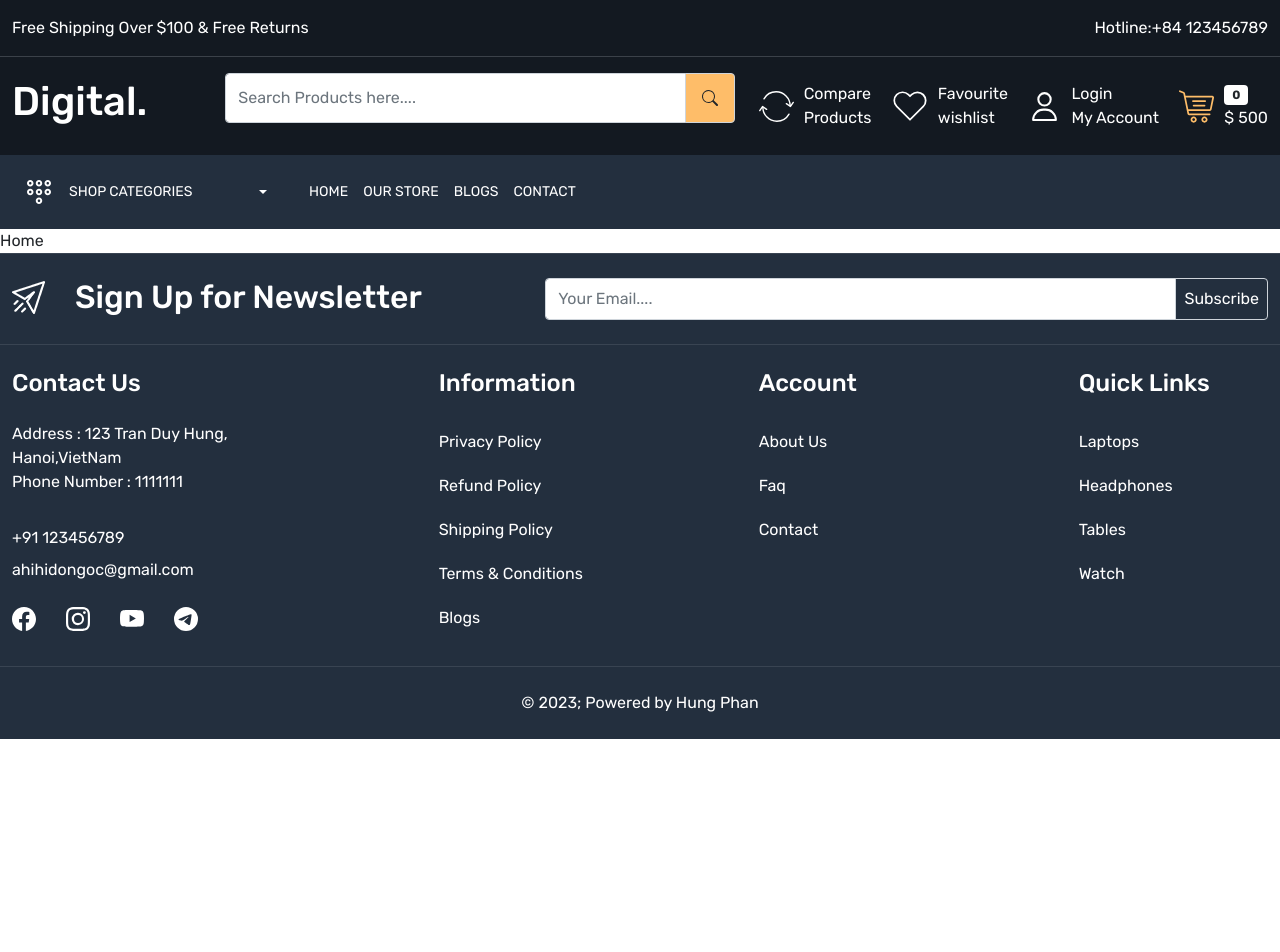
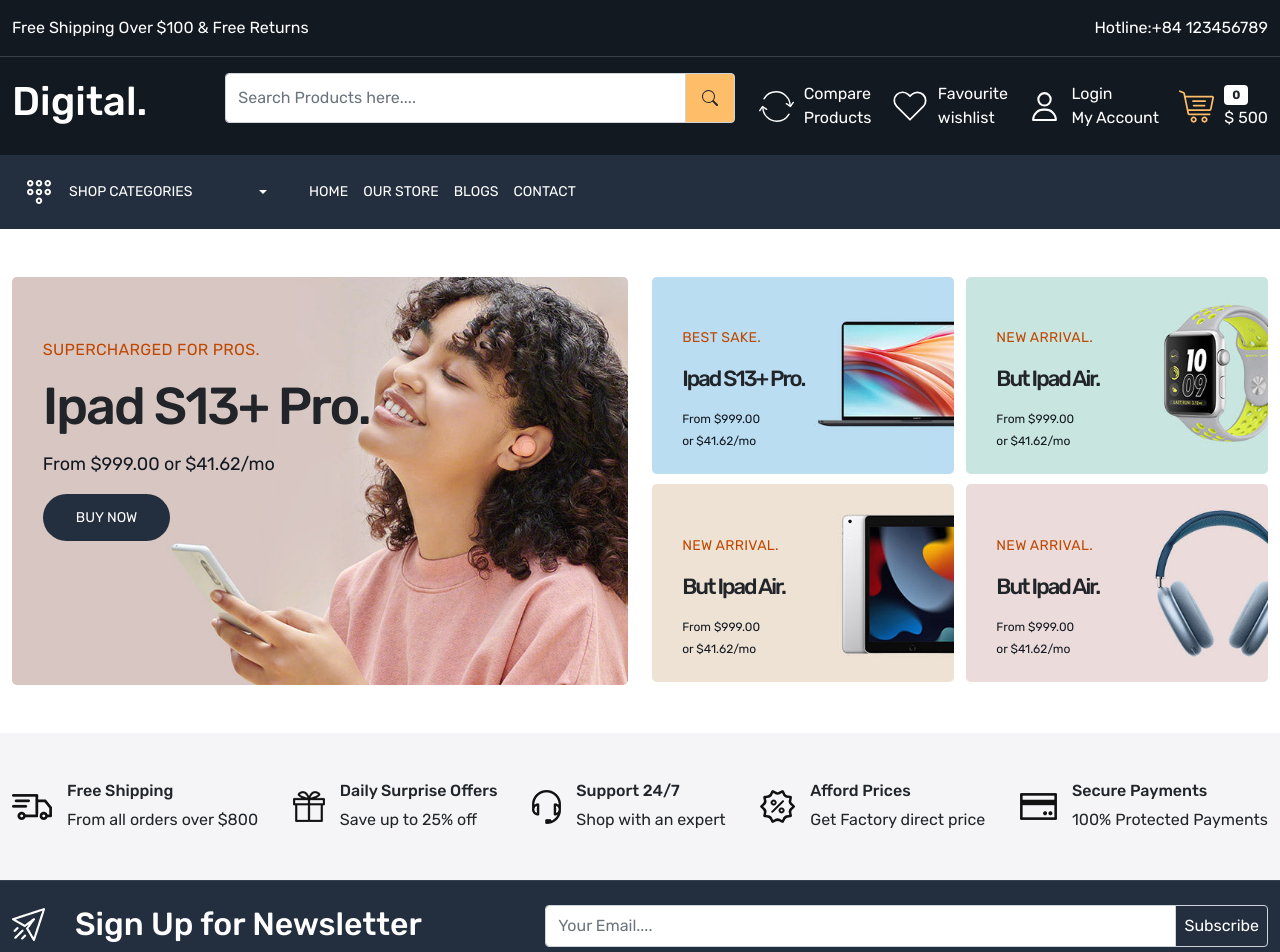
Before and after one commit to hungphan2001/digital-ecommerce, a React (Create React App) app: page / in a window 1280 px wide. Shown: the top 952 px of the page. Before the commit the page ends 800 px from the top, so only its background shows below. Built offline with nearby package versions, Linux system fonts and the light colour scheme.

Commit message:
create home wrapper
preview: https://imgur.com/Nf4JIa2

Signed-off-by: Hưng Phan <phandinhhungvp2001@gmail.com>

```diff
--- a/src/App.css
+++ b/src/App.css
@@ -9,6 +9,8 @@
   --color-3b4149:#3b4149;
   --color-febd69:#febd69;
   --color-232f3e:#232f3e;
+  --color-bf4800:#bf4800;
+  --color-f5f5f7:#f5f5f7;
 }
 
 body{
@@ -29,6 +31,19 @@ a{
 }
 .gap-30{
   gap:30px;
+}
+
+.button{
+  font-size: 14px;
+  background-color: var(--color-232f3e);
+  color:white;
+  padding: 13px 33px;
+  border-radius: 25px;
+}
+
+.button:hover{
+  background-color: var(--color-febd69);
+  color:var(--color-131921);
 }
 
 
@@ -94,6 +109,78 @@ a{
 
 /* Header Part End  */
 
+/* Home Start */
+.main-banner-content{
+  top:15%;
+  left:5%;
+}
+
+.main-banner-content h4{
+  font-size: 16px;
+  font-weight: 400;
+  line-height: 24px;
+  color:var(--color-bf4800);
+  margin: 0 0 12px;
+  text-transform: uppercase;
+  letter-spacing: 0.3px;
+}
+
+.main-banner-content h5{
+  font-size: 52px;
+  line-height: 64px;
+  margin: 0 0 12px;
+  text-transform: none;
+  letter-spacing: -2px;
+}
+
+.main-banner-content p{
+  font-size: 18px;
+  line-height: 28px;
+  letter-spacing: 0.4;
+  color: var(--color-131921);
+}
+
+.small-banner-content{
+  top:25%;
+  left:10%;
+}
+
+.small-banner-content h4{
+  font-size: 14px;
+  font-weight: 400;
+  line-height: 24px;
+  color:var(--color-bf4800);
+  margin: 0 0 12px;
+  text-transform: uppercase;
+  letter-spacing: 0.3px;
+}
+
+.small-banner-content h5{
+  font-size: 22px;
+  line-height: 34px;
+  margin: 0 0 12px;
+  text-transform: none;
+  letter-spacing: -2px;
+}
+
+.small-banner-content p{
+  font-size: 12px;
+  line-height: 22px;
+  letter-spacing: 0.4;
+  color: var(--color-131921);
+}
+
+.small-banner{
+  width: 49%;
+}
+/* Home End */
+
+/* Home wapper start */
+.home-wrapper-2 {
+  background-color: var(--color-f5f5f7);
+}
+/* Home wrapper end */
+
 /* footer */
 
 footer{
--- a/src/components/Footer.js
+++ b/src/components/Footer.js
@@ -79,6 +79,8 @@ const Footer = () => {
             </div>
           </div>
         </div>
+
+
       </footer>
       <footer className='py-4'>
         <div className="container-xxl">
--- a/src/pages/Home.js
+++ b/src/pages/Home.js
@@ -1,8 +1,123 @@
 import React from 'react'
-
+import { Link } from 'react-router-dom'
 const Home = () => {
   return (
-    <div>Home</div>
+    <>
+      <section className="home-wrapper-1 py-5">
+        <div className="container-xxl">
+          <div className="row">
+            <div className="col-6">
+              <div className='main-banner position-relative'>
+                <img src='images/main-banner-1.jpg'
+                  className='img-fluid rounded-3'
+                  alt='main banner'>
+                </img>
+                <div className="main-banner-content position-absolute">
+                  <h4>SUPERCHARGED FOR PROS.</h4>
+                  <h5>Ipad S13+ Pro.</h5>
+                  <p>From $999.00 or $41.62/mo</p>
+                  <Link className='button'>BUY NOW</Link>
+                </div>
+              </div>
+            </div>
+            <div className="col-6">
+              <div className="d-flex flex-wrap gap-10 justify-content-between align-items-center">
+              <div className='small-banner position-relative'>
+                <img src='images/catbanner-01.jpg'
+                  className='img-fluid rounded-3'
+                  alt='main banner'>
+                </img>
+                <div className="small-banner-content position-absolute">
+                  <h4>Best Sake.</h4>
+                  <h5>Ipad S13+ Pro.</h5>
+                  <p>From $999.00 <br/> or $41.62/mo</p>
+                </div>
+              </div>
+              <div className='small-banner position-relative'>
+                <img src='images/catbanner-02.jpg'
+                  className='img-fluid rounded-3'
+                  alt='main banner'>
+                </img>
+                <div className="small-banner-content position-absolute">
+                  <h4>NEW ARRIVAL.</h4>
+                  <h5>But Ipad Air.</h5>
+                  <p>From $999.00 <br/> or $41.62/mo</p>
+                </div>
+              </div>
+              <div className='small-banner position-relative'>
+                <img src='images/catbanner-03.jpg'
+                  className='img-fluid rounded-3'
+                  alt='main banner'>
+                </img>
+                <div className="small-banner-content position-absolute">
+                  <h4>NEW ARRIVAL.</h4>
+                  <h5>But Ipad Air.</h5>
+                  <p>From $999.00 <br/> or $41.62/mo</p>
+                </div>
+              </div>
+              <div className='small-banner position-relative'>
+                <img src='images/catbanner-04.jpg'
+                  className='img-fluid rounded-3'
+                  alt='main banner'>
+                </img>
+                <div className="small-banner-content position-absolute">
+                  <h4>NEW ARRIVAL.</h4>
+                  <h5>But Ipad Air.</h5>
+                  <p>From $999.00 <br/> or $41.62/mo</p>
+                </div>
+              </div>
+              </div>
+            </div>
+          </div>
+        </div>
+      </section>
+
+      <section className="home-wrapper-2 py-5">
+        <div className="container-xxl">
+          <div className="row">
+            <div className="col-12">
+              <div className="services d-flex align-items-center justify-content-between">
+              <div className='d-flex align-items-center gap-15'>
+              <img src='images/service.png' alt='services'></img>
+              <div>
+                <h6>Free Shipping</h6>
+                <p className='mb-0'>From all orders over $800</p>
+              </div>
+            </div>
+            <div className='d-flex align-items-center gap-15'>
+              <img src='images/service-02.png' alt='services'></img>
+              <div>
+                <h6>Daily Surprise Offers</h6>
+                <p className='mb-0'>Save up to 25% off</p>
+              </div>
+            </div>
+            <div className='d-flex align-items-center gap-15'>
+              <img src='images/service-03.png' alt='services'></img>
+              <div>
+                <h6>Support 24/7</h6>
+                <p className='mb-0'>Shop with an expert</p>
+              </div>
+            </div>
+            <div className='d-flex align-items-center gap-15'>
+              <img src='images/service-04.png' alt='services'></img>
+              <div>
+                <h6>Afford Prices</h6>
+                <p className='mb-0'>Get Factory direct price</p>
+              </div>
+            </div>
+            <div className='d-flex align-items-center gap-15'>
+              <img src='images/service-05.png' alt='services'></img>
+              <div>
+                <h6>Secure Payments</h6>
+                <p className='mb-0'>100% Protected Payments</p>
+              </div>
+            </div>
+              </div>
+            </div>
+          </div>
+        </div>
+      </section>
+    </>
   )
 }
 
```
